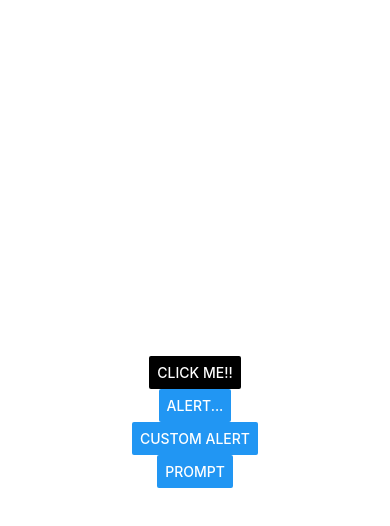
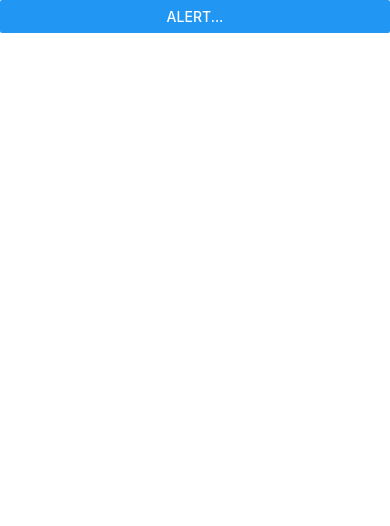
Before and after one commit to shubham18rastogi/DoneWithIt, a React Native app: screen / in a window 390 px wide. Shown: the top 526 px of the page. Built offline with nearby package versions, Linux system fonts and the light colour scheme.

Commit message:
Basic - Styling based on Platform

```diff
--- a/App.js
+++ b/App.js
@@ -1,31 +1,17 @@
 import React from "react";
-import { StyleSheet, SafeAreaView, Button, Alert } from "react-native";
+import {
+  StyleSheet,
+  SafeAreaView,
+  Button,
+  Platform,
+  StatusBar,
+} from "react-native";
 
 export default function App() {
   console.log("App Executed");
   return (
     <SafeAreaView style={styles.container}>
-      <Button
-        color="black"
-        title="Click Me!!"
-        onPress={() => console.log("Button Clicked!!")}
-      />
       <Button title="Alert..." onPress={() => alert("Button Clicked!!")} />
-      <Button
-        title="Custom Alert"
-        onPress={() =>
-          Alert.alert("Title", "Message", [
-            { text: "Yes", onPress: () => console.log("Yes") },
-            { text: "No", onPress: () => console.log("No") },
-          ])
-        }
-      />
-      <Button
-        title="Prompt"
-        onPress={
-          () => Alert.prompt("Title", "Message", (text) => console.log(text)) //only works on ios
-        }
-      />
     </SafeAreaView>
   );
 }
@@ -34,7 +20,6 @@ const styles = StyleSheet.create({
   container: {
     flex: 1,
     backgroundColor: "#fff",
-    alignItems: "center",
-    justifyContent: "center",
+    paddingTop: Platform.OS === "android" ? StatusBar.currentHeight : 0,
   },
 });
```
